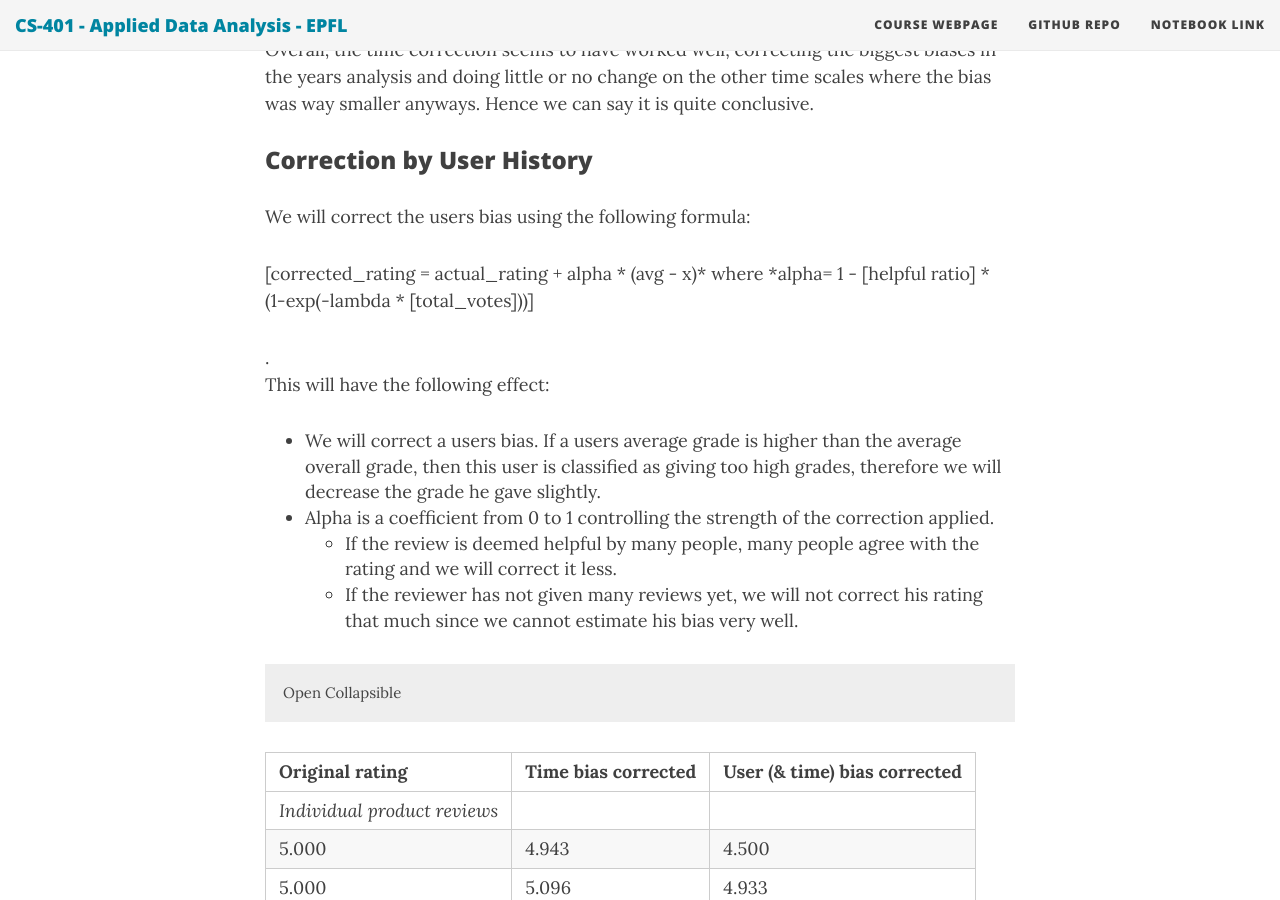
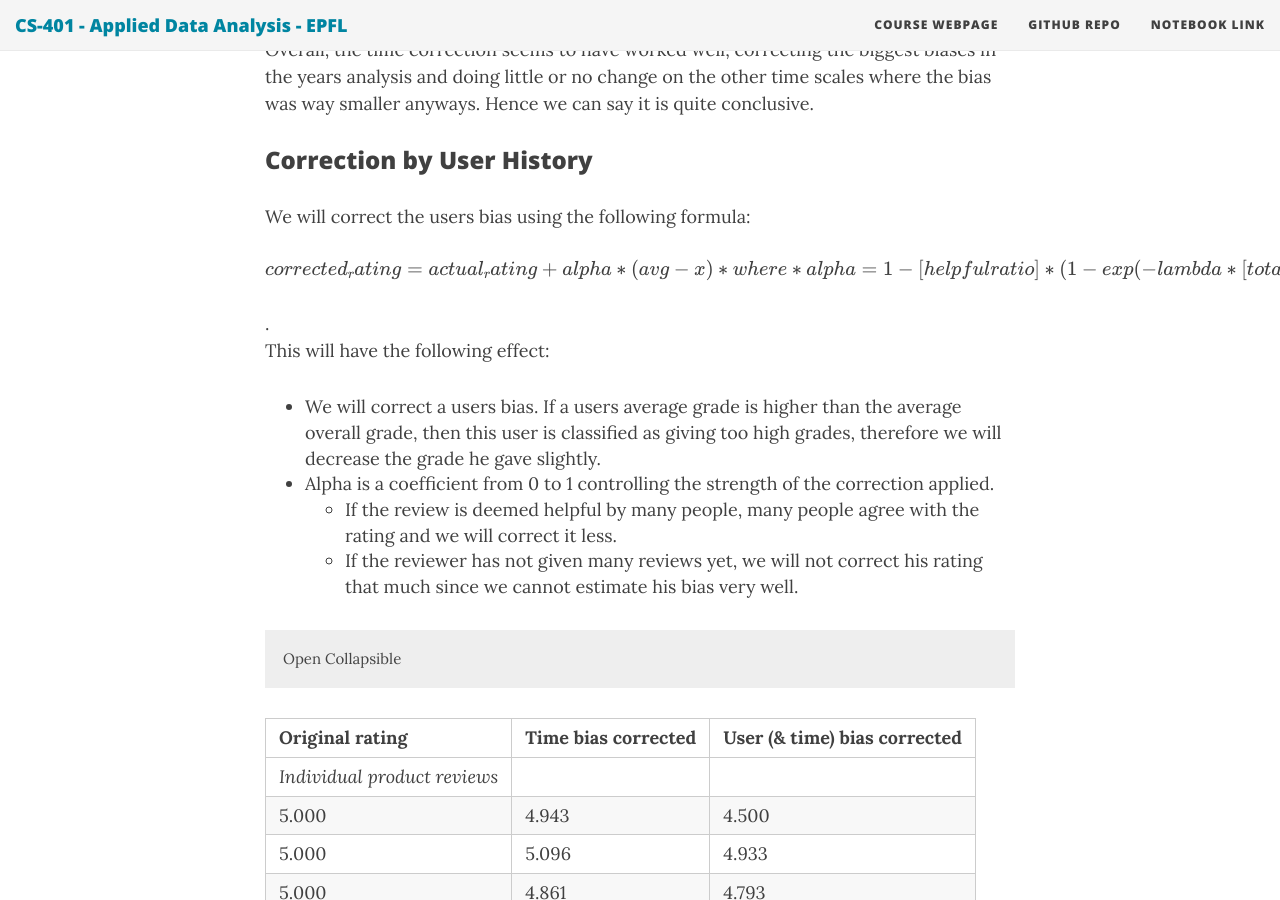
Before and after one commit to ada-lyn/ada-lyn.github.io, a Jekyll site: the page built from index.md, in a window 1280 px wide and 900 px high, scrolled down 32243 px. Built offline with Jekyll 4.4.1, drawn with Linux system fonts in a browser that asks for light colours; nearby versions of some CDN libraries; formulas are drawn with MathJax 3.

Commit message:
Update index.md

```diff
--- a/index.md
+++ b/index.md
@@ -380,7 +380,7 @@ Overall, the time correction seems to have worked well, correcting the biggest b
 
 We will correct the users bias using the following formula:<br>
 
-\[corrected_rating = actual_rating + alpha * (avg - x)* where *alpha= 1 - [helpful ratio] * (1-exp(-lambda * [total_votes]))\]
+\\[ corrected_rating = actual_rating + alpha * (avg - x)* where *alpha= 1 - [helpful ratio] * (1-exp(-lambda * [total_votes])) \\]
 
 .<br>This will have the following effect:
 
```
